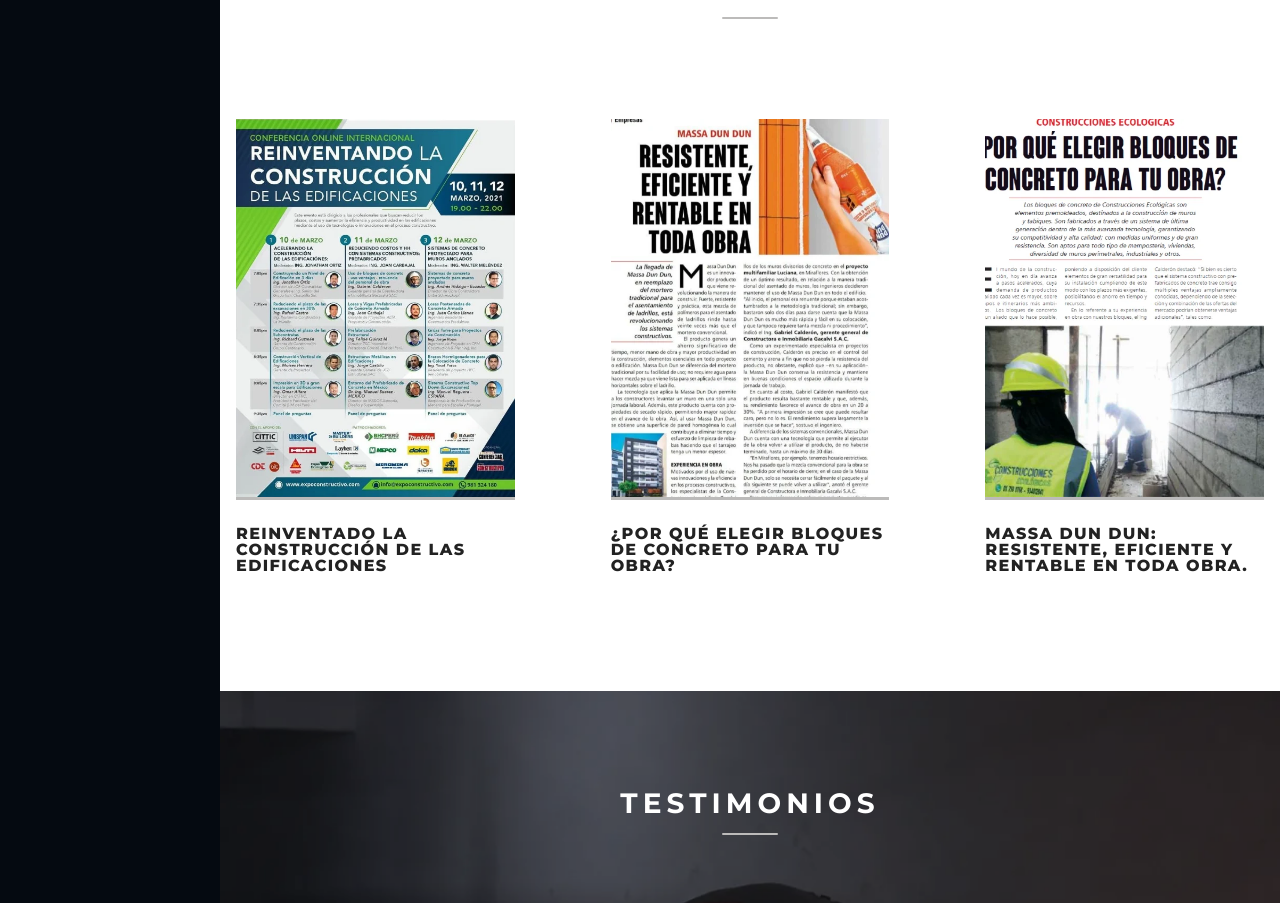
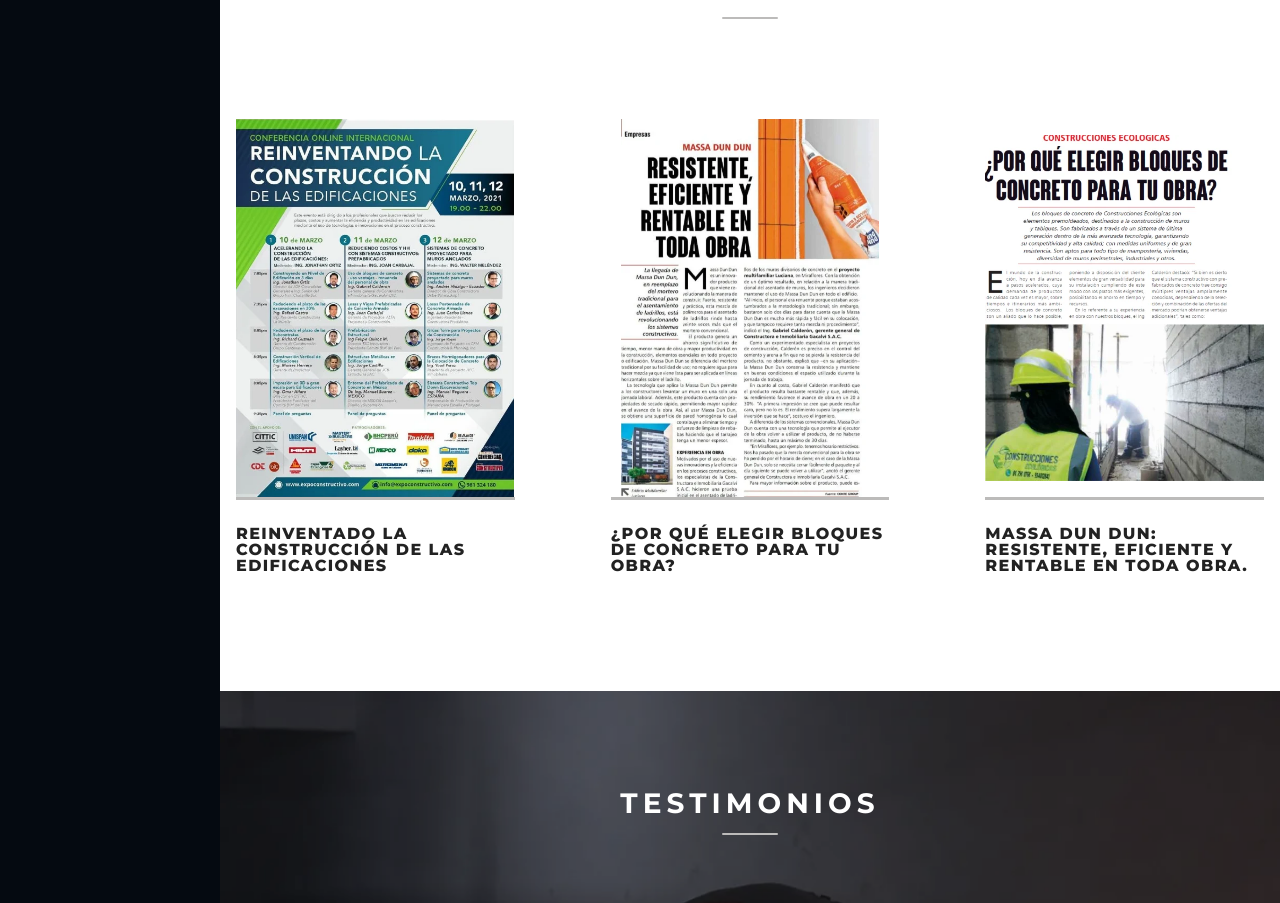
Before and after one commit to ivommb11/gacalvi-landing-page, a React (Vite) app: page / in a window 1280 px wide. Shown: the part 3402-4305 px from the top of the page. Built offline with nearby package versions, Linux system fonts and the light colour scheme.

Commit message:
Mentions image width and heigh

```diff
--- a/src/components/sections/Menciones.tsx
+++ b/src/components/sections/Menciones.tsx
@@ -108,7 +108,7 @@
                       variants={imageVariants}
                       transition={{ layout: layoutSpring, scale: { duration: 0.3, ease: 'easeOut' } }}
                       layoutId={`mention-image-${card.id}`}
-                      className="aspect-[269/365] w-full object-cover"
+                      className="aspect-[269/365] w-full object-contain"
                       loading="lazy"
                     />
                   </div>
```
